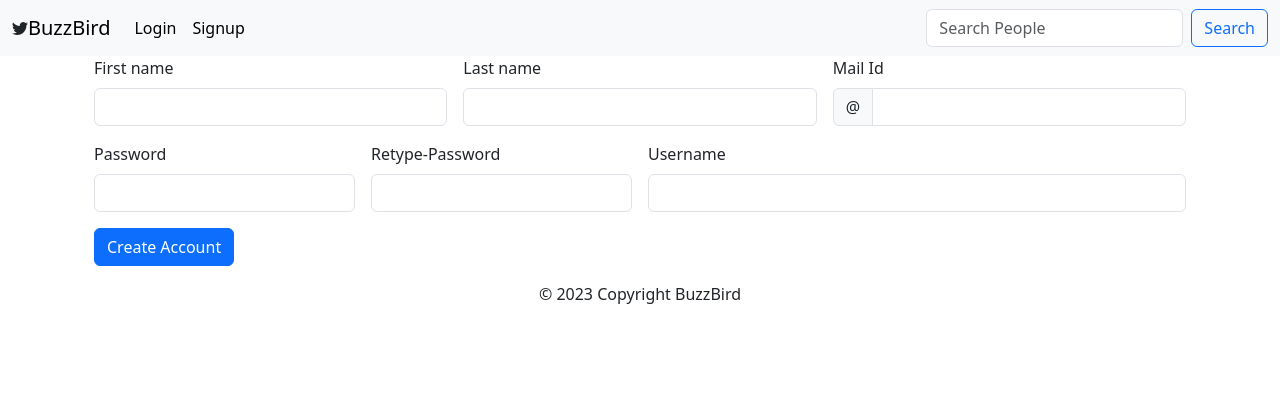
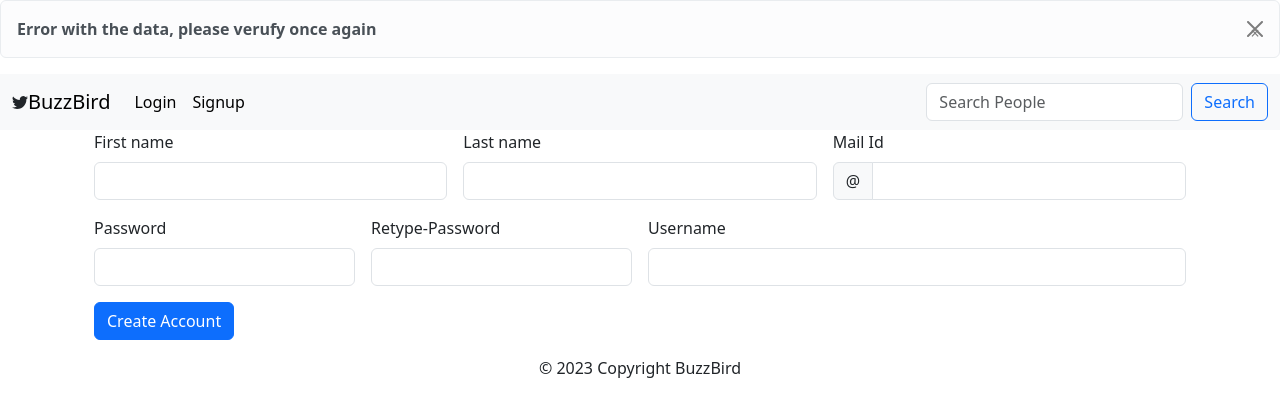
Before and after one commit to Nareshganesan10/BuzzBird, a Django app: page /BuzzBird/signup/ in a window 1280 px wide. Shown: the top 417 px of the page. Run offline with Django 4.2, Linux system fonts and the light colour scheme; some libraries are stand-ins or nearby versions.

Commit message:
added messages and alerts

```diff
--- a/BuzzBird/views.py
+++ b/BuzzBird/views.py
@@ -118,7 +118,6 @@ def search(request):
     #follower_values = The people that follows the user
     follower_values = list(FollowModel.objects.filter(follows=str(request.user)).values_list('username', flat=True))
     number_of_posts = len(posts)
-    # is_currentuser_already_following =
     return render(request, "authenticate/profile.html", {
         'user': str(request.user),
         'posts': posts,
@@ -136,7 +135,7 @@ def follow(request, username):
         user = User.objects.filter(username=username).first()
         follow = FollowModel.objects.create(follows=str(user), username=str(request.user), follower=None)
         follow.save()
-        messages.success(request, "You are following" + str(username))
+        messages.success(request, "You have started following " + str(username))
     return redirect('search')
 
 @api_view(['GET', 'POST', 'PUT', 'DELETE'])
@@ -144,4 +143,5 @@ def follow(request, username):
 def unfollow(request, username):
     if request.user.is_authenticated:
         FollowModel.objects.filter(username=str(request.user), follows=username).delete()
+        messages.success(request, "You have unfollowed " + str(username))
     return redirect('search')
--- a/templates/base.html
+++ b/templates/base.html
@@ -7,6 +7,9 @@
     <link href="https://cdn.jsdelivr.net/npm/bootstrap@5.3.0/dist/css/bootstrap.min.css" rel="stylesheet" integrity="sha384-9ndCyUaIbzAi2FUVXJi0CjmCapSmO7SnpJef0486qhLnuZ2cdeRhO02iuK6FUUVM" crossorigin="anonymous">
   </head>
   <body>
+    <script src="https://code.jquery.com/jquery-3.6.0.min.js"></script>
+    <script src="https://stackpath.bootstrapcdn.com/bootstrap/4.5.2/js/bootstrap.min.js"></script>
+    {% include 'messages.html'%}
     <script src="https://cdn.jsdelivr.net/npm/bootstrap@5.3.0/dist/js/bootstrap.bundle.min.js" integrity="sha384-geWF76RCwLtnZ8qwWowPQNguL3RmwHVBC9FhGdlKrxdiJJigb/j/68SIy3Te4Bkz" crossorigin="anonymous"></script>
     <nav class="navbar navbar-expand-lg bg-body-tertiary">
         <div class="container-fluid">
@@ -51,8 +54,8 @@
 {% block content %}
 {% endblock content %}
 </div>
-<footer class="bg-light text-center text-lg-start">
-  <div class="text-center p-3" style="background-color: white;">
+{% comment %} <footer class="bg-light text-center text-lg-start"> {% endcomment %}
+  <div class="text-center p-3" style="background-color: light;">
     © 2023 Copyright BuzzBird
   </div>
 </footer>
--- /dev/null
+++ b/templates/messages.html
@@ -0,0 +1,8 @@
+{% for message in messages %}
+<div class="alert alert-light alert-dismissible fade show" role="alert">
+    <strong>{{ message }}</strong>
+    <button type="button" class="btn-close" aria-label="Close" data-dismiss="alert">
+      <span aria-hidden="true">&times;</span>
+    </button>
+</div>
+{% endfor %}
```
Also changed, not shown: social/settings.py (+8 -2 lines), db.sqlite3.
